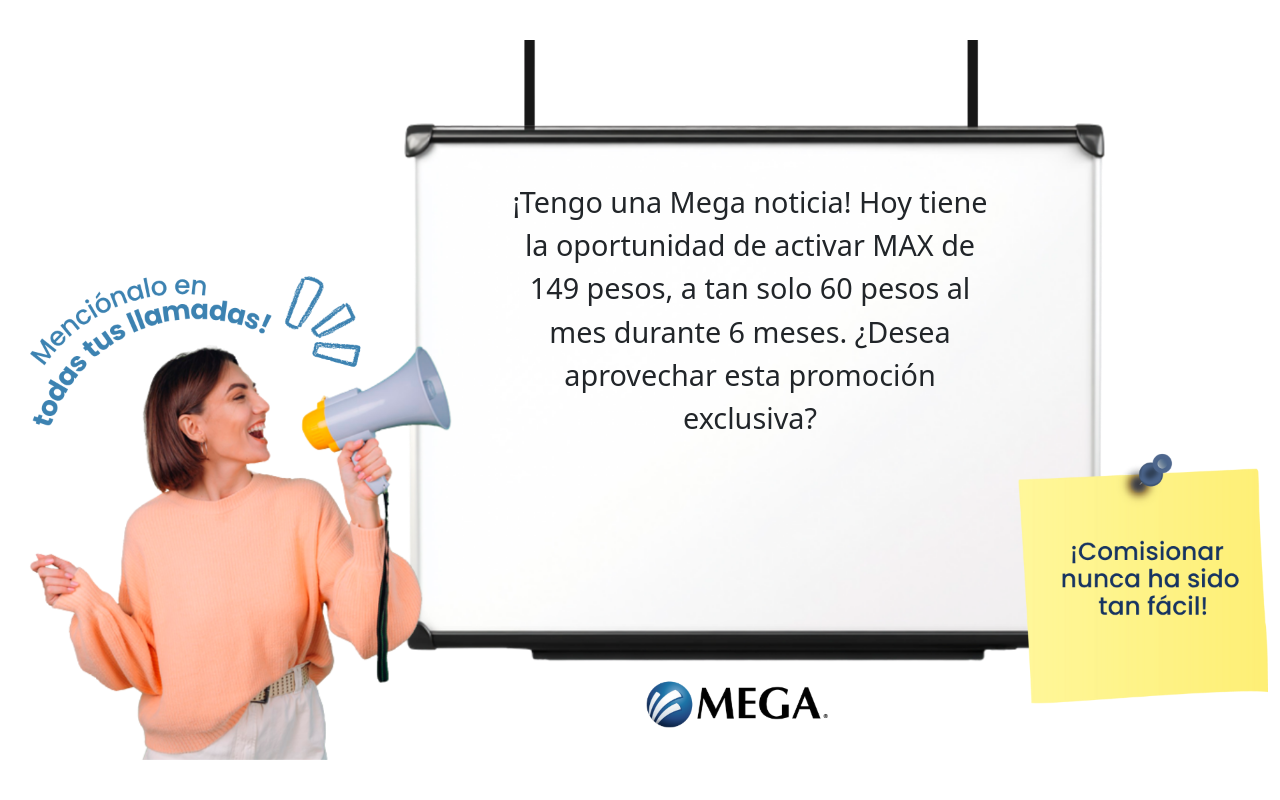
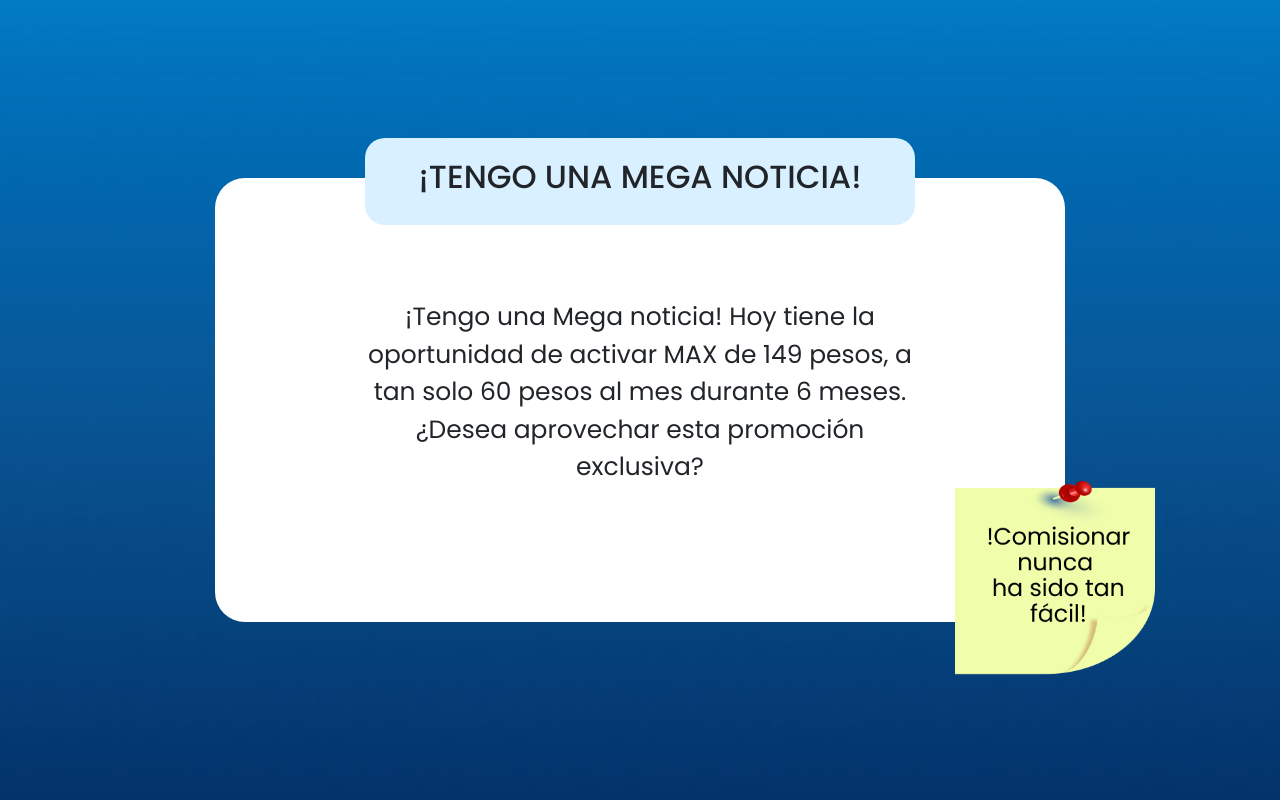
Before and after one commit to dlexo09/mensaje-admin-api, a PHP site: page / in a window 1280 px wide. Run offline with PHP 8.4, Linux system fonts and the light colour scheme.

Commit message:
Nuevo diseño

```diff
--- a/index.html
+++ b/index.html
@@ -9,20 +9,32 @@
     <!--Boostrap-->
     <link href="https://cdn.jsdelivr.net/npm/bootstrap@5.0.2/dist/css/bootstrap.min.css" rel="stylesheet"
         integrity="sha384-EVSTQN3/azprG1Anm3QDgpJLIm9Nao0Yz1ztcQTwFspd3yD65VohhpuuCOmLASjC" crossorigin="anonymous">
+    <link rel="preconnect" href="https://fonts.googleapis.com">
+<link rel="preconnect" href="https://fonts.gstatic.com" crossorigin>
+<link href="https://fonts.googleapis.com/css2?family=Poppins:ital,wght@0,100;0,200;0,300;0,400;0,500;0,600;0,700;0,800;0,900;1,100;1,200;1,300;1,400;1,500;1,600;1,700;1,800;1,900&display=swap" rel="stylesheet">
+
     <link rel="stylesheet" href="style.css">
 </head>
 
 <body class="vh-100 vw-100 p-0 m-0 text-center">
 
-    <div class="contenedor-principal container-fluid vh-100 vw-100 p-0">
+    <div class="contenedor-principal d-flex justify-content-center align-items-center container-fluid vh-100 vw-100 p-0">
 
-        <img class="img-principal h-100 w-100"  src="assets/bg-principal.png" alt="">
-
-        <div class="txt-container d-flex justify-content-center ">
-            <p id="promotional-text">
+        <div class="txt-container">
+            <div class="title-promotion">
+                <h2>¡Tengo una Mega noticia!</h2>
+            </div>
+            <p id="promotional-text" class="promotional-text">
                 <span id="loading-text">Cargando promoción...</span>
                 <span id="main-text" style="display: none;"></span>
             </p>
+
+            <div class="nota-txt">
+                <img src="assets/nota.png" alt="">
+            </div>
+            <div class="mencionali-img">
+                <img src="assets/mencionalo-img.png" alt="">
+            </div>
         </div>
 
     </div>
--- a/style.css
+++ b/style.css
@@ -1,54 +1,126 @@
-html, body {
+html,
+body {
     overflow: hidden;
 }
 
+body {
+    font-family: "Poppins", sans-serif;
+}
+
 .contenedor-principal {
+    background-image: url(assets/bg-general.jpg);
+    background-size: cover;
+    background-position: center;
+}
+
+.txt-container {
+    width: 90%;
+    max-width: 850px;
+    background-color: #fff;
+    padding: 120px 140px;
+    border-radius: 30px;
     position: relative;
-    width: 100%;
-    height: 100vh;
+}
+
+.text-promotional {
+    font-size: 2rem;
+}
+
+.promotional-text span {
+    font-size: clamp(1.2rem, 1.08rem + 0.6vw, 1.8rem);
 
 }
 
-.img-principal {
-    object-fit: contain;
+.title-promotion {
+    position: absolute;
+    background-color: #D8F0FF;
+    border-radius: 20px;
+    width: 70%;
+    max-width: 550px;
+    padding: 20px 0;
+    top: -40px;
+    left: 50%;
+    transform: translateX(-50%);
+    text-transform: uppercase;
 }
 
-
-
-@media screen and (min-width: 1024px) {
-    .txt-container p {
-        margin-top: -570px;
-    font-size: 1.4em;
-    max-width: 450px;
-    margin-left: 200px;
+.nota-txt {
+    position: absolute;
+    bottom: -70px;
+    right: -90px;
 }
 
-}
-@media screen and (min-width: 1250px) {
-    .txt-container p {
-        margin-top: -620px;
-    font-size: 1.8em;
-    max-width: 500px;
-    margin-left: 220px;
+.nota-txt img {
+    width: 200px;
 }
 
+.mencionali-img {
+    position: absolute;
+    bottom: -70px;
+    left: -320px;
 }
-@media screen and (min-width: 1600px) {
-    .txt-container p {
-    margin-top: -700px;
-    font-size: 2.4em;
-    max-width: 700px;
-    margin-left: 290px;
+
+.mencionali-img img {
+    width: 400px;
+}
+
+@media screen and (min-width:0px) and (max-width: 767px) {
+   .txt-container {
+    padding: 120px 30px;
+}
+}
+
+@media screen and (min-width:0px) and (max-width: 1050px) {
+    .nota-txt{
+        position: absolute;
+        bottom: -150px;
+        right: 50%;
+        transform: translateX(50%);
     }
 
 }
 
-@media screen and (min-width: 2000px) {
-    .txt-container p {
-    margin-top: -750px;
-    font-size: 2.4em;
-    max-width: 750px;
-    margin-left: 330px;
+@media screen and (min-width:0px) and (max-width: 1290px) {
+    .mencionali-img {
+        display: none;
     }
 
 }
+
+
+@media screen and (min-width:1290px) and (max-width: 1370px) {
+    .mencionali-img {
+        position: absolute;
+        bottom: -70px;
+        left: -220px;
+    }
+
+    .mencionali-img img {
+        width: 300px;
+    }
+}
+
+@media screen and (min-width:1290px) and (max-width: 1370px) {
+    .mencionali-img {
+        position: absolute;
+        bottom: -70px;
+        left: -220px;
+    }
+
+    .mencionali-img img {
+        width: 300px;
+    }
+}
+
+@media screen and (min-width:1370px) and (max-width: 1500px) {
+    .mencionali-img {
+        position: absolute;
+        bottom: -70px;
+        left: -260px;
+    }
+
+    .mencionali-img img {
+        width: 350px;
+    }
+
+}
```
Also changed, not shown: assets/bg-general.jpg (added), assets/mencionalo-img.png (added), assets/nota.png (added). Lines whose indentation alone changed are shown as unchanged.
